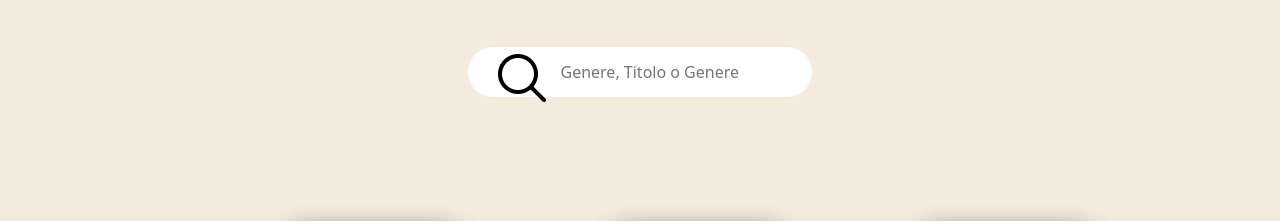
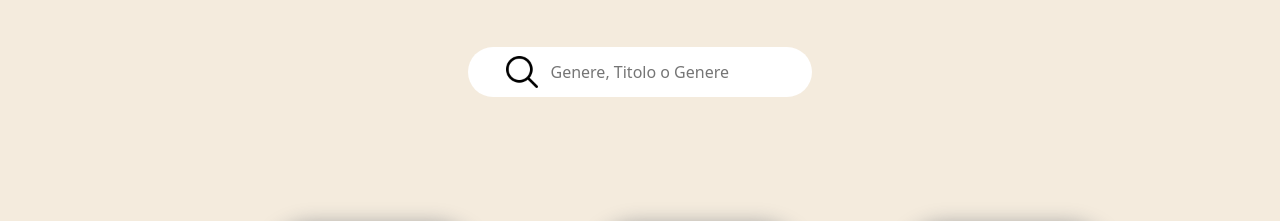
Before and after one commit to DavideCapuozzo/library, a website built with webpack: page src/index.html in a window 1280 px wide. Shown: the part 375-596 px from the top of the page. Built offline with nearby package versions, Linux system fonts and the light colour scheme.

Commit message:
icon
icon for IOS - add img folder in dist pt2

```diff
--- a/src/css/style.css
+++ b/src/css/style.css
@@ -42,6 +42,8 @@ i{font-size: 30px;}
     flex-direction: column;
     justify-content: center;
 }
+
+
 
 #topSeller{
     .row{
@@ -137,6 +139,10 @@ i{font-size: 30px;}
     height: 50px;
     background-color: white;
     border-radius: 50px;
+
+    img{
+        width: 40px;
+    }
 }
 
 #cerca{
```
Also changed, not shown: dist/main.css.
